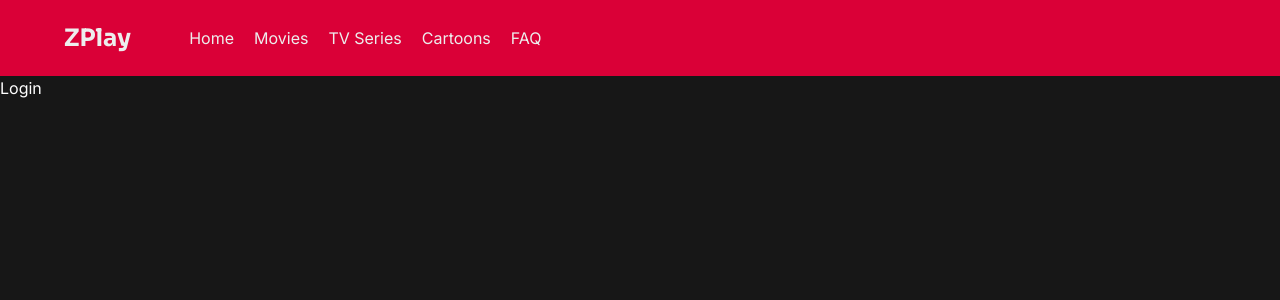
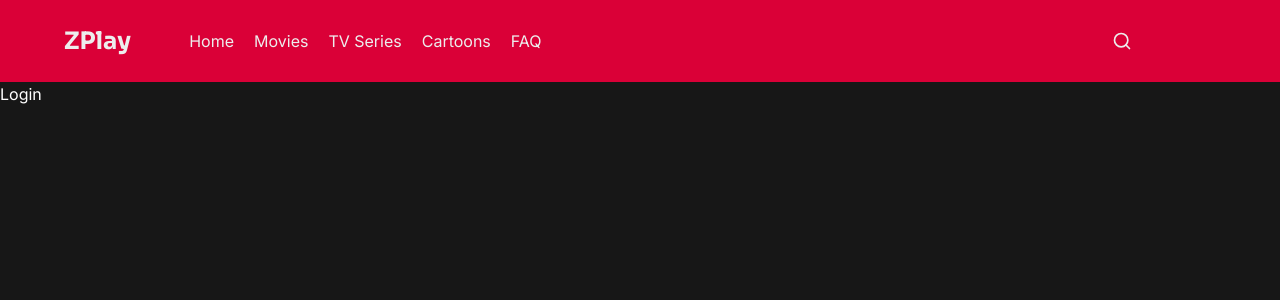
Before and after one commit to ainsoft-org/zplay.web, a Next.js app: page / in a window 1280 px wide. Shown: the top 300 px of the page. Built offline with nearby package versions, Linux system fonts and the light colour scheme.

Commit message:
round button

```diff
--- a/components/Header.jsx
+++ b/components/Header.jsx
@@ -2,6 +2,8 @@ import React from 'react';
 import Link from 'next/link';
 import styled from 'styled-components';
 import { theme } from '../config/style.config';
+import { Search } from 'react-feather';
+import { RoundButton } from './elements';
 
 const Container = styled.div`
   padding: 20px 64px;
@@ -64,7 +66,11 @@ const Header = () => {
           </Link>
         </Item>
       </Menu>
-      <RightSide></RightSide>
+      <RightSide>
+        <RoundButton bg={theme.colors.black}>
+          <Search color={theme.colors.white} size={20} />
+        </RoundButton>
+      </RightSide>
     </Container>
   );
 };
--- /dev/null
+++ b/components/elements/RoundButton.js
@@ -0,0 +1,28 @@
+import React from 'react';
+
+import styled from 'styled-components';
+const Button = styled.button`
+  transition: all 0.2s ease-in-out;
+  border: none;
+  border-radius: 50%;
+  width: 42px;
+  height: 42px;
+  display: flex;
+  justify-content: center;
+  align-items: center;
+  background-color: ${(props) => props.bg + '00'};
+  &:hover {
+    transition: all 0.2s ease-in-out;
+    background-color: ${(props) => props.bg + '40'};
+  }
+  &:active {
+    transition: all 0.2s ease-in-out;
+    background-color: ${(props) => props.bg + '80'};
+  }
+`;
+
+const RoundButton = ({ children, bg }) => {
+  return <Button bg={bg}>{children}</Button>;
+};
+
+export default RoundButton;
--- /dev/null
+++ b/components/elements/index.js
@@ -0,0 +1,2 @@
+import RoundButton from './RoundButton';
+export { RoundButton };
--- a/package.json
+++ b/package.json
@@ -12,6 +12,7 @@
     "next": "12.1.0",
     "react": "17.0.2",
     "react-dom": "17.0.2",
+    "react-feather": "^2.0.9",
     "styled-components": "^5.3.3"
   },
   "devDependencies": {
```
Also changed, not shown: 1 other file (tests, documents, lock files or other folders).
